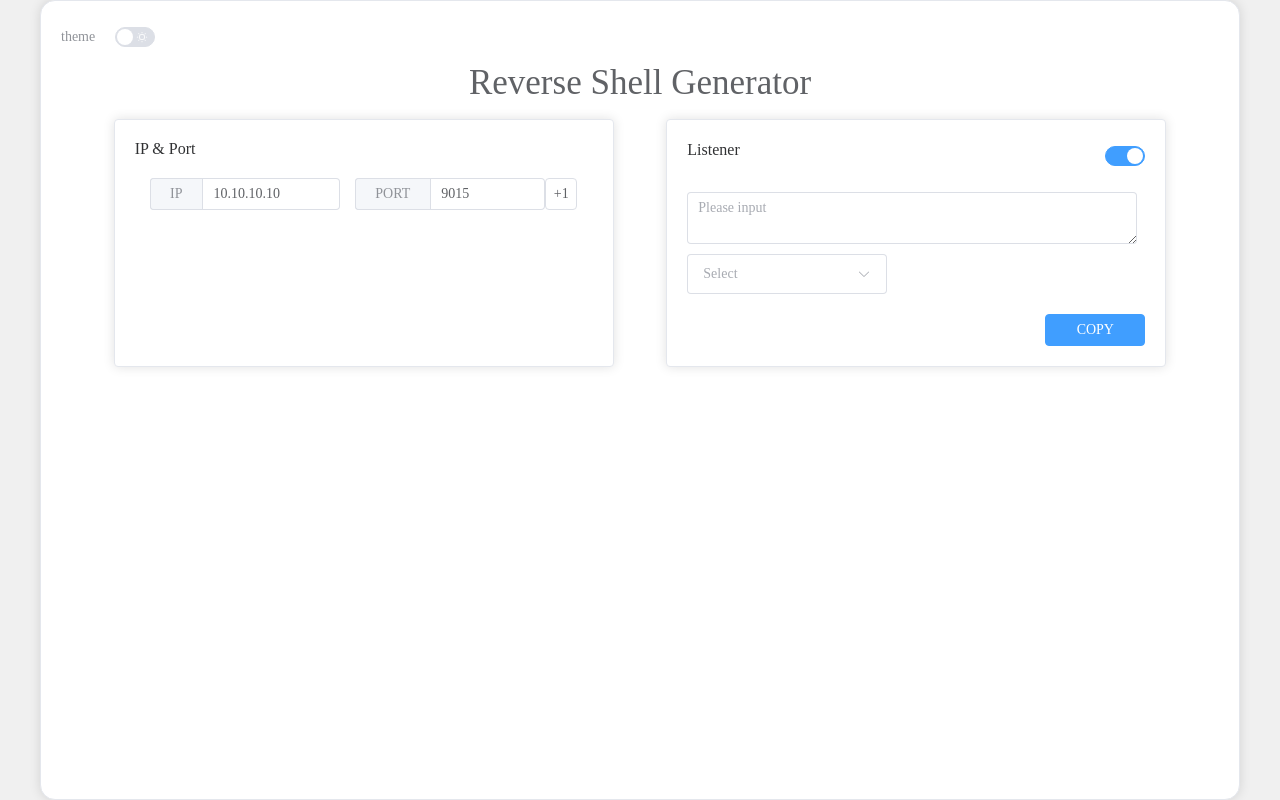
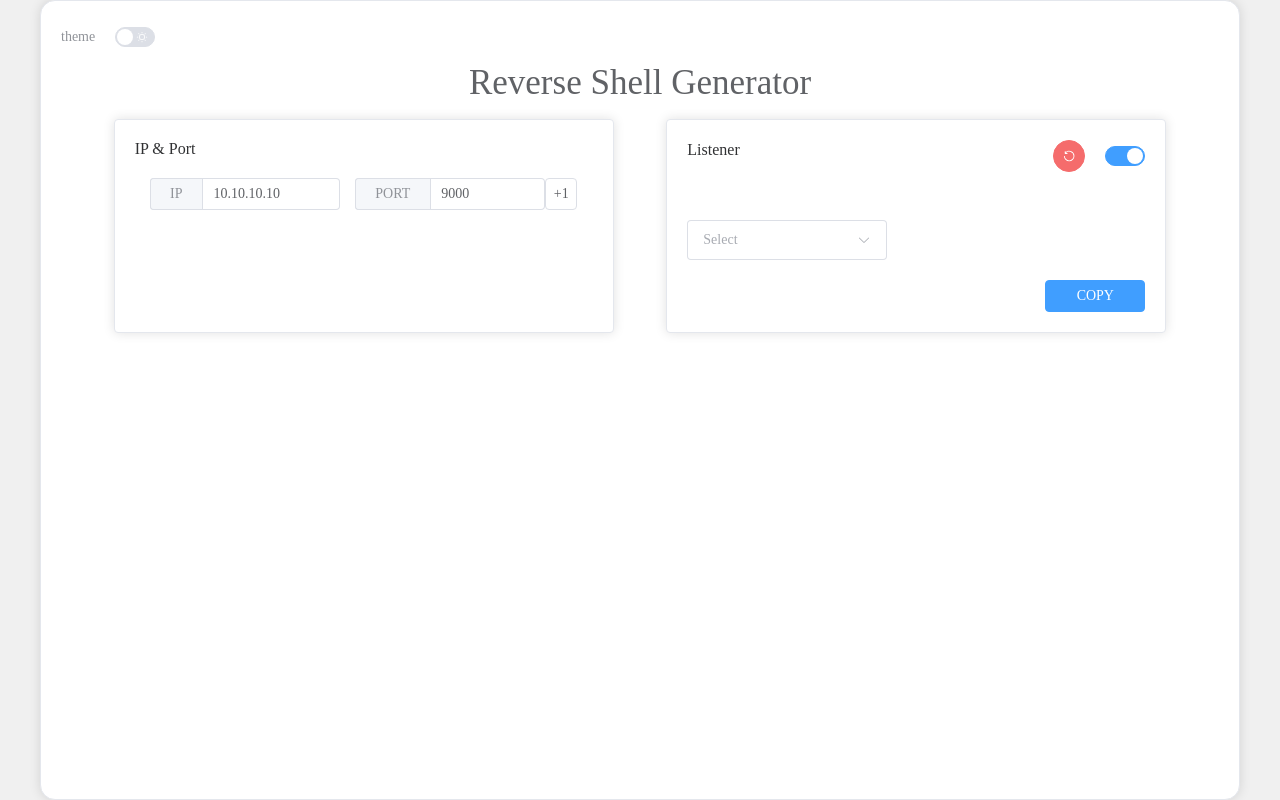
Before and after one commit to Eviden0/Reverse-Shell-Generator-To-Vue, a Vue app: page / in a window 1280 px wide. Built offline with nearby package versions, Linux system fonts and the light colour scheme.

Commit message:
实现了port的高亮，修改了之前存在的一些bug

```diff
--- a/src/components/MainBoard.vue
+++ b/src/components/MainBoard.vue
@@ -1,5 +1,3 @@
-<!-- 代办的事务，不合法端口和ip的检测 -->
-<!-- port的高亮 -->
 <template>
     <el-card class="mainBoard">
         <div class="theme">
@@ -9,49 +7,7 @@
         <div class="title">
             <el-text class="mx-1">Reverse Shell Generator</el-text>
         </div>
-        <div class="setting">
-            <div class="ipAndPort">
-                <el-card class="custom-card">
-                    <div class="header">
-                        <span>IP & Port</span>
-                    </div>
-                    <div class="content">
-                        <el-input v-model="dataStore.ip" style="width: 190px" placeholder="ip">
-                            <template #prepend>IP</template>
-                        </el-input>
-                        <div class="port">
-                            <el-input v-model="dataStore.port" style="width: 190px" placeholder="port"
-                                @input="updateListener">
-                                <template #prepend>PORT</template>
-                            </el-input>
-                            <el-button style="width: 10px;" @click="imcrement">+1</el-button>
-                        </div>
-                    </div>
-                </el-card>
-            </div>
-            <div class="listener">
-                <el-card class="custom-card">
-                    <div class="header">
-                        <span>Listener</span>
-                        <el-switch v-model="value1" />
-                    </div>
-                    <div class="content">
-                        <el-input v-model="textarea2" style="width: 450px" :autosize="{ minRows: 2, maxRows: 8 }"
-                            type="textarea" placeholder="Please input" />
-                        <el-select v-model="value" placeholder="Select" size="large"
-                            style="width: 200px;margin-top: 10px;" v-if="value1" @change="updateListener">
-                            <el-option v-for="item in listenerCommands" :key="item.type" :label="item.type"
-                                :value="item.type" />
-                        </el-select>
-                        <div class="copy">
-                            <el-button type="primary" style="width: 100px;margin-top: 10px;"
-                                @click="copyToClipboard">COPY</el-button>
-                        </div>
-
-                    </div>
-                </el-card>
-            </div>
-        </div>
+        <setting />
     </el-card>
 </template>
 
@@ -61,42 +17,10 @@ import { ref } from 'vue'
 import { Sunny, Moon } from '@element-plus/icons-vue';
 import { useDark, useToggle } from '@vueuse/core'
 import { useDataStore } from '../store/data';
-import listenerCommandsData from '../assets/json/listenerCommands.json'
-import { ElMessage } from 'element-plus'
+import Setting from './Setting.vue';
 const dataStore = useDataStore()
 const isDark = useDark()
 const toggleDark = useToggle(isDark)
-const value1 = ref(true)
-const textarea2 = ref('')
-const value = ref('')
-const listenerCommands = ref(listenerCommandsData) // 正确引用导入的 JSON 数据
-function updateListener() {
-    const selectedCommand = listenerCommands.value.find(item => item.type === value.value)
-    if (selectedCommand) {
-        const [text1, text2] = selectedCommand.result.split('{port}')
-        const port = dataStore.port
-        textarea2.value = text1 + port + text2
-    }
-}
-
-function imcrement() {
-    dataStore.imcrement()
-    updateListener()
-}
-function copyToClipboard() {
-    navigator.clipboard.writeText(textarea2.value).then(() => {
-        ElMessage({
-            type: 'success',
-            message: 'Copy successfully!',
-            duration: 1000
-        })
-    }).catch(err => {
-        ElMessage.error({
-            message: 'Copy failed!',
-            duration: 1000
-        })
-    })
-}
 </script>
 
 <style lang="scss" scoped>
@@ -128,67 +52,10 @@ function copyToClipboard() {
         }
     }
 
-    .setting {
-        display: flex;
-        justify-content: space-evenly;
-        /* 确保两个卡片之间有间距 */
-        margin-top: 16px;
-        flex: 1;
-        flex-wrap: wrap;
-        /* 使设置区域填满剩余空间 */
+}
 
-        .ipAndPort,
-        .listener {
-            display: flex;
-            flex-direction: column;
-            margin-bottom: 10px;
-
-
-            .header {
-                margin-bottom: 20px;
-            }
-
-            .content {
-                display: flex;
-                justify-content: space-evenly;
-                flex: 1;
-                /* 使内容区域填满卡片 */
-            }
-        }
-
-        .ipAndPort {
-            .port {
-                display: flex;
-                align-items: center;
-            }
-        }
-
-        .listener {
-            .header {
-                display: flex;
-                justify-content: space-between;
-                line-height: 20px;
-            }
-
-            .content {
-                display: flex;
-                flex-direction: column;
-            }
-        }
-
-        .copy {
-            display: flex;
-            justify-content: end;
-            margin-top: 10px;
-        }
-    }
-
-    .custom-card {
-        width: 500px;
-        display: flex;
-        flex-direction: column;
-        flex: 1;
-        /* 使卡片等高 */
-    }
+.hightLight {
+    color: #7223B5;
+    font-weight: bold;
 }
 </style>
--- /dev/null
+++ b/src/components/Setting.vue
@@ -0,0 +1,185 @@
+<template>
+    <div class="setting">
+        <div class="ipAndPort">
+            <el-card class="custom-card">
+                <div class="header">
+                    <span>IP & Port</span>
+                </div>
+                <div class="content">
+                    <el-input v-model="dataStore.ip" style="width: 190px" placeholder="ip">
+                        <template #prepend>IP</template>
+                    </el-input>
+                    <div class="port">
+                        <el-input v-model="dataStore.port" style="width: 190px" placeholder="port"
+                            @input="updateListener">
+                            <template #prepend>PORT</template>
+                        </el-input>
+                        <el-button style="width: 10px;" @click="imcrement">+1</el-button>
+                    </div>
+                </div>
+            </el-card>
+        </div>
+        <div class="listener">
+            <el-card class="custom-card">
+                <div class="header">
+                    <span>Listener</span>
+                    <div><el-button class="ebtn" @click="reset" type="danger" :icon="RefreshLeft" circle /><el-switch
+                            v-model="isShowAD" />
+                    </div>
+
+                </div>
+                <div class="content">
+                    <div contenteditable="true" ref="editableDiv" :key="resetKey"><span class="sudo"
+                            v-if="port < 9000 && port > 0">sudo
+                        </span><span>{{ text1
+                            }}</span><span class="hightLight">{{ port
+                            }}</span><span>{{
+                                text2
+                            }}</span></div>
+                    <el-select v-model="advance" placeholder="Select" size="large"
+                        style="width: 200px;margin-top: 10px;" v-if="isShowAD" @change="updateListener">
+                        <el-option v-for="item in listenerCommands" :key="item.type" :label="item.type"
+                            :value="item.type" />
+                    </el-select>
+                    <div class="copy">
+                        <el-button type="primary" style="width: 100px;margin-top: 10px;"
+                            @click="copyToClipboard">COPY</el-button>
+                    </div>
+
+                </div>
+            </el-card>
+        </div>
+    </div>
+</template>
+
+<script setup lang='js'>
+import { ref } from 'vue'
+import { useDataStore } from '../store/data';
+import listenerCommandsData from '../assets/json/listenerCommands.json'
+import { ElMessage } from 'element-plus'
+import {
+    RefreshLeft
+} from '@element-plus/icons-vue'
+const dataStore = useDataStore()
+const isShowAD = ref(true)
+const advance = ref('')
+const listenerCommands = ref(listenerCommandsData) // 正确引用导入的 JSON 数据
+const text1 = ref('')
+const text2 = ref('')
+const port = ref()
+const editableDiv = ref(null)
+const resetKey = ref(1)
+function updateListener() {
+    const selectedCommand = listenerCommands.value.find(item => item.type === advance.value)
+    if (selectedCommand) {
+        [text1.value, text2.value] = selectedCommand.result.split('{port}')
+    }
+    port.value = dataStore.port
+
+}
+
+function imcrement() {
+    dataStore.imcrement()
+    updateListener()
+    reset()
+}
+function copyToClipboard() {
+    if (editableDiv.value) {
+        navigator.clipboard.writeText(editableDiv.value.innerText).then(() => {
+            ElMessage({
+                type: 'success',
+                message: '复制成功!',
+                duration: 1000
+            })
+        }).catch(err => {
+            ElMessage.error({
+                message: '复制失败!',
+                duration: 1000
+            })
+        })
+    }
+}
+function reset() {
+    resetKey.value *= -1
+}
+</script>
+
+<style lang="scss" scoped>
+.setting {
+    display: flex;
+    justify-content: space-evenly;
+    /* 确保两个卡片之间有间距 */
+    margin-top: 16px;
+    flex: 1;
+    flex-wrap: wrap;
+    /* 使设置区域填满剩余空间 */
+
+    .ipAndPort,
+    .listener {
+        display: flex;
+        flex-direction: column;
+        margin-bottom: 10px;
+
+
+        .header {
+            margin-bottom: 20px;
+        }
+
+        .content {
+            display: flex;
+            justify-content: space-evenly;
+            flex: 1;
+            /* 使内容区域填满卡片 */
+        }
+    }
+
+    .ipAndPort {
+        .port {
+            display: flex;
+            align-items: center;
+        }
+    }
+
+    .listener {
+        .header {
+            display: flex;
+            justify-content: space-between;
+            line-height: 20px;
+        }
+
+        .content {
+            display: flex;
+            flex-direction: column;
+
+
+        }
+    }
+
+    .ebtn {
+        margin-right: 20px;
+    }
+
+    .copy {
+        display: flex;
+        justify-content: end;
+        margin-top: 10px;
+    }
+}
+
+.custom-card {
+    width: 500px;
+    display: flex;
+    flex-direction: column;
+    flex: 1;
+    /* 使卡片等高 */
+}
+
+.hightLight {
+    color: #7223B5;
+    font-weight: bold;
+}
+
+.sudo {
+    color: red;
+}
+</style>
--- a/src/store/data.js
+++ b/src/store/data.js
@@ -2,7 +2,7 @@ import { defineStore } from "pinia";
 import { ref, computed } from "vue";
 export const useDataStore = defineStore('Data', () => {
     const ip = ref('10.10.10.10')
-    const port = ref(9015)
+    const port = ref(9000)
     function imcrement() {
         this.port++
     }
```
